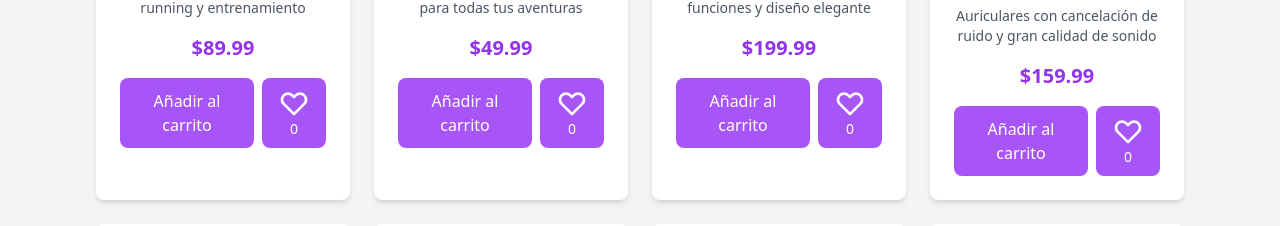
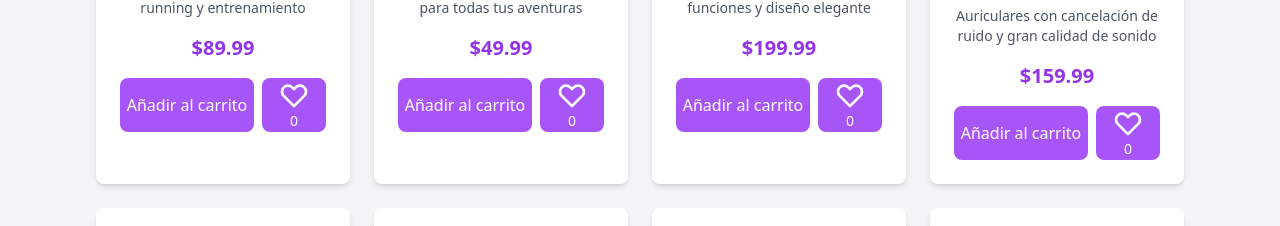
Before and after one commit to Jesvarg/Vite-React, a React (Vite) app: page / in a window 1280 px wide. Shown: the part 412-638 px from the top of the page. Built offline with nearby package versions, Linux system fonts and the light colour scheme.

Commit message:
fix: restaurar padding de los botones

```diff
--- a/src/components/ProductCard.jsx
+++ b/src/components/ProductCard.jsx
@@ -32,7 +32,7 @@
           <div className="flex gap-2 w-full">
             <button
               onClick={() => addToCart(product)}
-              className="flex-1 px-4 py-2 bg-purple-500 text-white rounded-lg font-medium
+              className="flex-1 px-0 py-0 bg-purple-500 text-white rounded-lg font-medium
                        hover:bg-purple-600 transition-colors duration-200
                        focus:outline-none focus:ring-2 focus:ring-purple-500 focus:ring-opacity-50"
             >
@@ -40,7 +40,7 @@
             </button>
             <button
               onClick={handleLike}
-              className="px-4 py-2 bg-purple-500 text-white rounded-lg font-medium
+              className="px-0 py-0 bg-purple-500 text-white rounded-lg font-medium
                        hover:bg-purple-600 transition-colors duration-200
                        focus:outline-none focus:ring-2 focus:ring-purple-500 focus:ring-opacity-50
                        flex flex-col items-center w-16"
```
